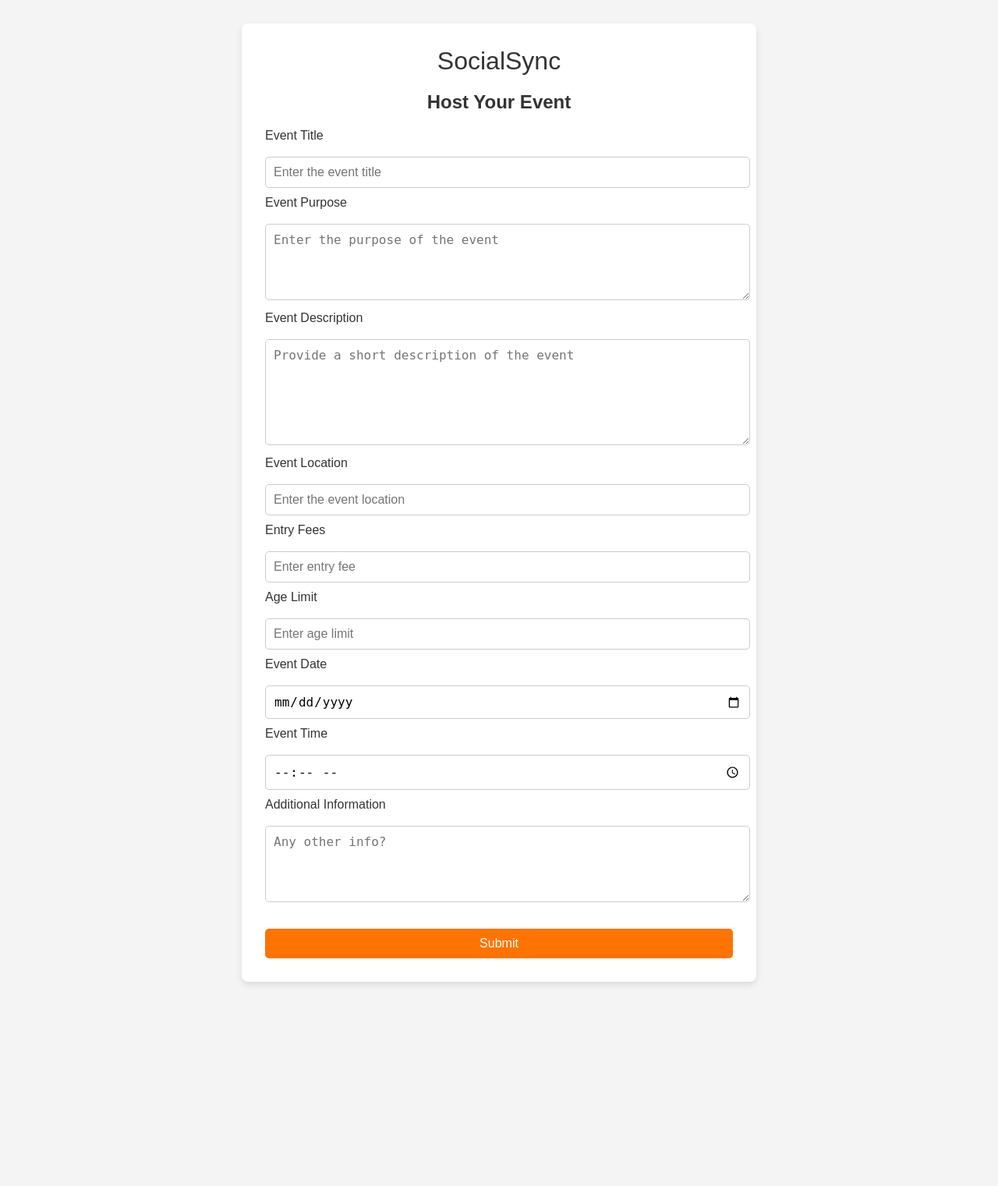
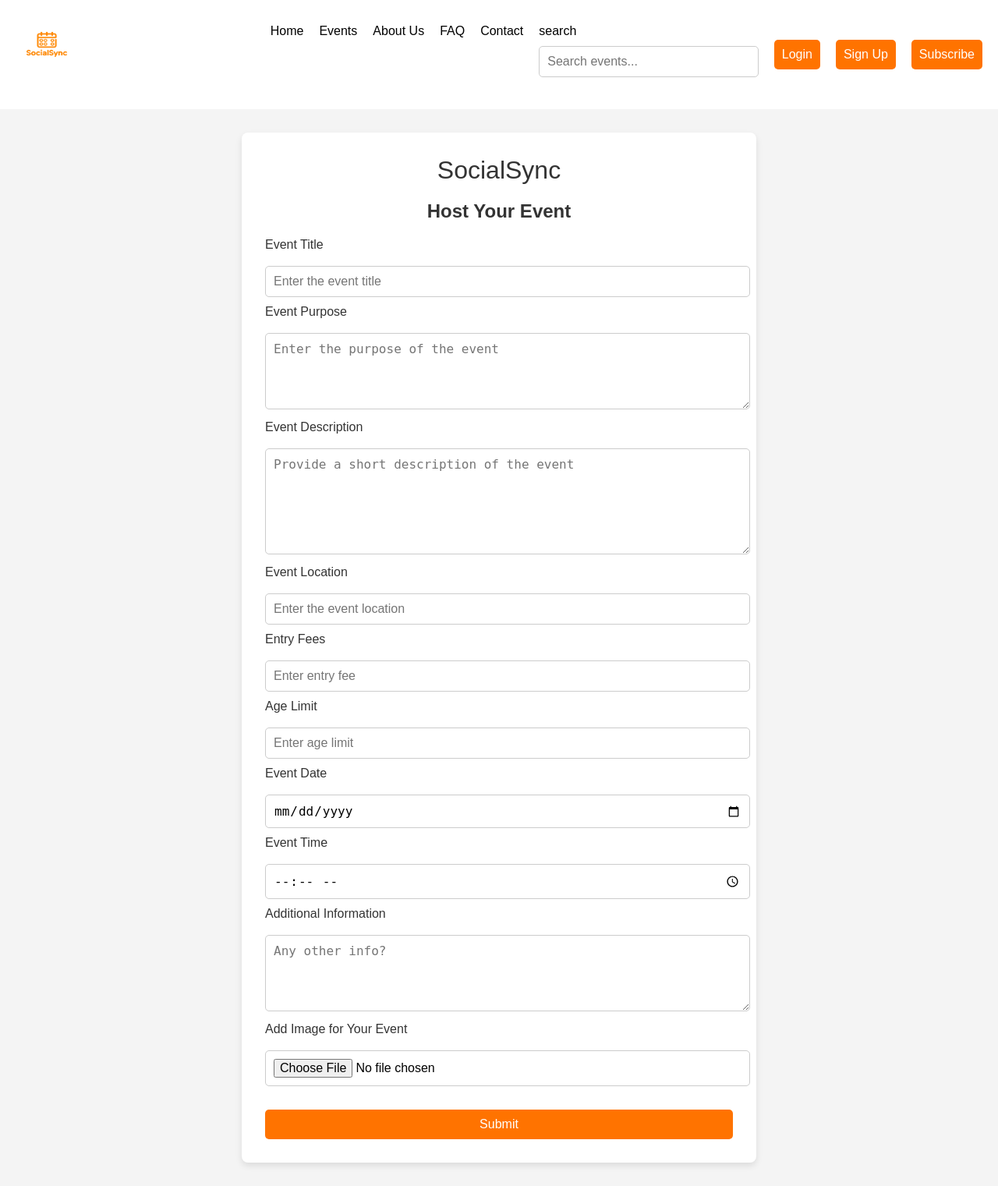
Before and after one commit to Lofiea/socialsync-event-management, a Python web app: template templates/hostevents.html in a window 1280 px wide. Shown: the whole page at 78% size. Before the commit the page ends 1263 px from the top, so only its background shows below. Run offline with Jinja, Linux system fonts and the light colour scheme; the template is opened without the code that fills it, so the values that code supplies are empty.

Commit message:
hostevnt

```diff
--- a/templates/hostevents.html
+++ b/templates/hostevents.html
@@ -154,7 +154,30 @@
 </head>
 <body>
 
-
+     <!-- Navigation Bar -->
+     <header>
+        <nav class="navbar">
+          <div class="logo">
+            <img src="images/socialsynclogo2.png" alt="Logo" width="80" height="70" />
+          </div>
+          <ul class="nav-links">
+            <li><a href="index.html">Home</a></li>
+            <li class="dropdown">
+              <a href="events.html">Events</a>
+            </li>
+            <li><a href="aboutus.html">About Us</a></li>
+            <li><a href="FAQ.html">FAQ</a></li>
+            <li><a href="contact.html">Contact</a></li>
+            <li class="search">
+              <span class="material-symbols-outlined">search</span>
+              <input class="search-input" type="search" placeholder="Search events..." />
+            </li>
+            <li><a href="login.html"><button class="login">Login</button></a></li>
+            <li><a href="signup.html"><button class="login">Sign Up</button></a></li>
+            <li><a href="subscription.html"><button class="login">Subscribe</button></a></li>
+          </ul>
+        </nav>
+      </header>
 
     <!-- This is the main content of the page where you can host your event -->
     <div class="host-event-container">
@@ -203,6 +226,10 @@
             <label for="additional-info">Additional Information</label>
             <textarea id="additional-info" name="additional-info" rows="4" placeholder="Any other info?" ></textarea>
 
+            <!-- Image upload for event -->
+            <label for="event-image">Add Image for Your Event</label>
+            <input type="file" id="event-image" name="event-image" accept="image/*">
+
             <!-- Submit button -->
             <button type="button" class="submit-btn">Submit</button>
         </form>
```
